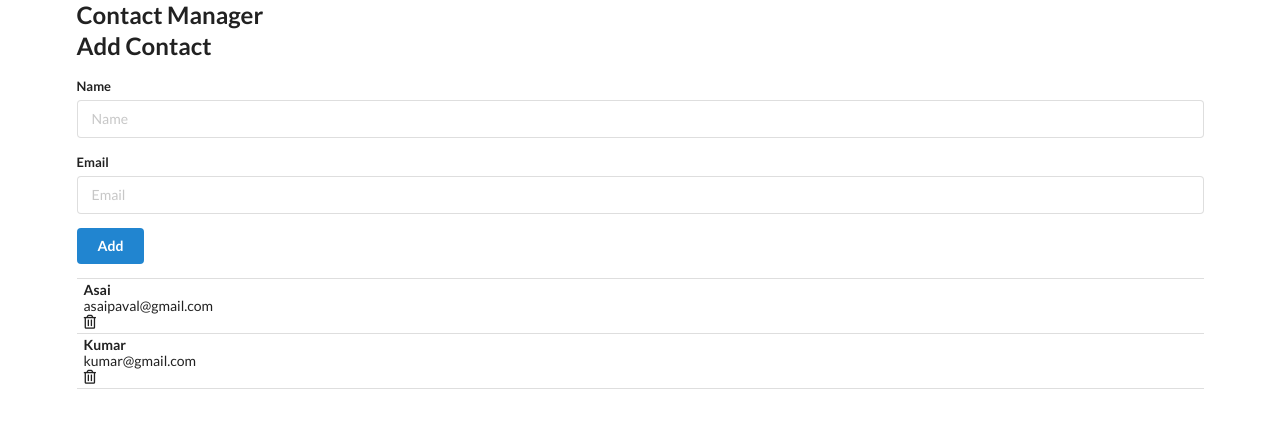
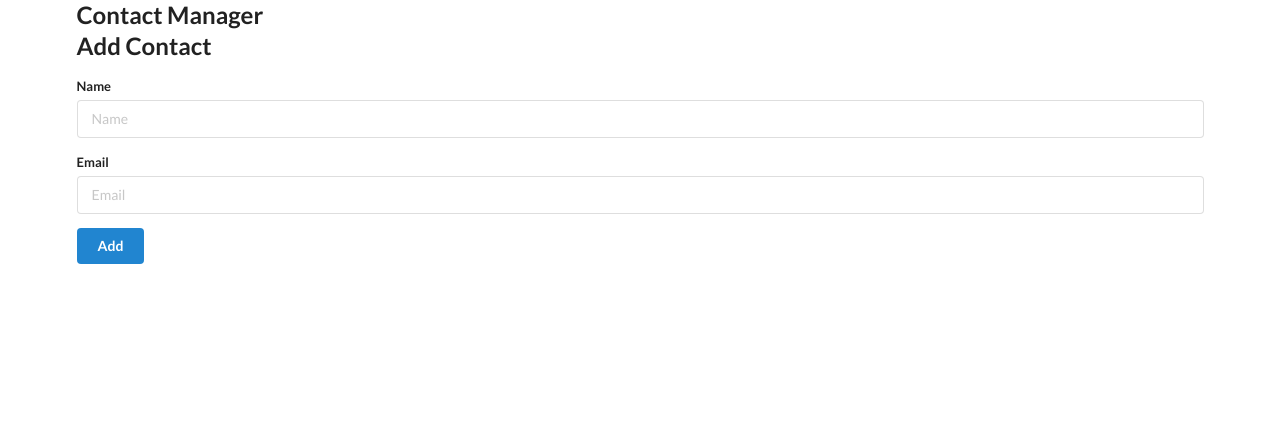
Before and after one commit to Aariv/Contact-Manager-FE, a React (Create React App) app: page / in a window 1280 px wide. Shown: the top 428 px of the page. Built offline with nearby package versions, Linux system fonts and the light colour scheme.

Commit message:
Add Inline Style, Images & Used react hooks

```diff
--- a/src/components/AddContact.js
+++ b/src/components/AddContact.js
@@ -1,18 +1,39 @@
 import React from 'react';
 
-const AddContact = () =>  {
+class AddContact extends React.Component  {
+    state = {
+        name: "",
+        email: ""
+    };
+
+    add = (e) => {
+        e.preventDefault();
+        if(this.state.name === "" && this.state.email === "") {
+            alert("All the fields are mandatory");
+        }
+        console.log(this.state);
+    }
+
+    render() {
         return (
             <div className='ui main'>
                 <h2>Add Contact</h2>
-            <form className='ui form'>
+                <form className='ui form' onSubmit={this.add}>
                     <div className='field'>
                         <label>Name</label>
-                    <input type='text' placeholder='Name'></input>
-
+                        <input
+                            type='text'
+                            placeholder='Name'
+                            onChange={(e) => this.setState({name: e.target.value})}
+                        />
                     </div>
                     <div className='field'>
                         <label>Email</label>
-                    <input type='email' placeholder='Email'></input>
+                        <input
+                            type='email'
+                            placeholder='Email'
+                            onChange={(e) => this.setState({email: e.target.value})}
+                        />
 
                     </div>
 
@@ -21,5 +42,6 @@ const AddContact = () =>  {
             </div>
         );
     }
+}
 
 export default AddContact;
--- a/src/components/App.js
+++ b/src/components/App.js
@@ -1,4 +1,4 @@
-import React from 'react';
+import React, { useState } from 'react';
 import './App.css';
 import Header from './Header';
 import AddContact from './AddContact';
@@ -6,18 +6,8 @@ import ContactList from './ContactList';
 
 function App() {
 
-  const contacts = [
-    {
-      id: 1,
-      name: 'Asai',
-      email: 'asaipaval@gmail.com'
-    },
-    {
-      id: 2,
-      name: 'Kumar',
-      email: 'kumar@gmail.com'
-    }
-  ];
+  const [contacts, setContacts] = useState([]);
+
   return (
     <div className='ui container'>
       <Header />
--- a/src/components/ContactCard.js
+++ b/src/components/ContactCard.js
@@ -0,0 +1,18 @@
+import React from 'react';
+import user from '../images/user.png';
+
+const ContactCard = (props) =>  {
+    const {id, name, email} = props.contact;
+    return (
+        <div className='item'>
+            <img className='ui avatar image' src={user} alt='user'></img>
+            <div className='content'>
+                <div className='header'>{name}</div>
+                <div>{email}</div>
+            </div>
+            <i className='trash alternate outline icon' style={{color: 'red', marginTop: '7px'}}></i>
+        </div>
+    );
+}
+
+export default ContactCard;
--- a/src/components/ContactList.js
+++ b/src/components/ContactList.js
@@ -1,16 +1,11 @@
 import React from 'react';
+import ContactCard from './ContactCard';
 
 const ContactList = (props) =>  {
     console.log(props.contacts);
     const renderContactList = props.contacts.map((contact) => {
         return (
-            <div className='item'>
-                <div className='content'>
-                    <div className='header'>{contact.name}</div>
-                    <div>{contact.email}</div>
-                </div>
-                <i className='trash alternate outline icon'></i>
-            </div>
+            <ContactCard contact={contact}/>
         );
     });
     return (
```
Also changed, not shown: src/images/user.png (added), 1 other file (tests, documents, lock files or other folders). Lines whose indentation alone changed are shown as unchanged.
